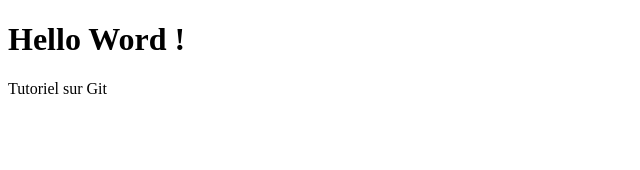
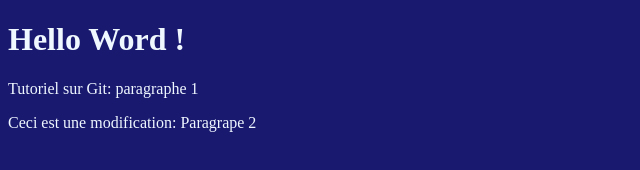
Before and after one commit to SaidMESMOUDI/tutoriel-git, a plain HTML site: page index.html in a window 1280 px wide. Shown: the whole page, without its empty margins (0-640 px from the left). Drawn offline with Linux system fonts and the light colour scheme.

Commit message:
Add colors and text

```diff
--- a/index.html
+++ b/index.html
@@ -3,10 +3,21 @@
 <head>
     <meta charset="UTF-8">
     <title>Tutoriel git</title>
+    <style>
+        body {
+            background-color: midnightblue;
+        }
+        h1, p {
+            color: aliceblue;
+        }
+    </style>
 </head>
 <body>
 
 <h1>Hello Word !</h1>
-<p>Tutoriel sur Git</p>
+<p>Tutoriel sur Git: paragraphe 1</p>
+
+<p>Ceci est une modification: Paragrape 2</p>
+
 </body>
 </html>
```
